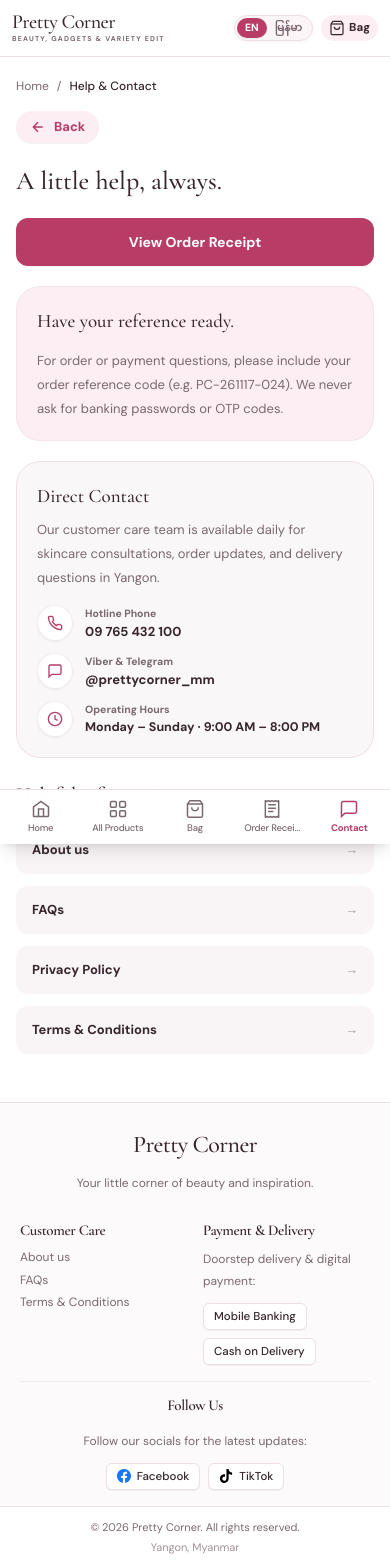
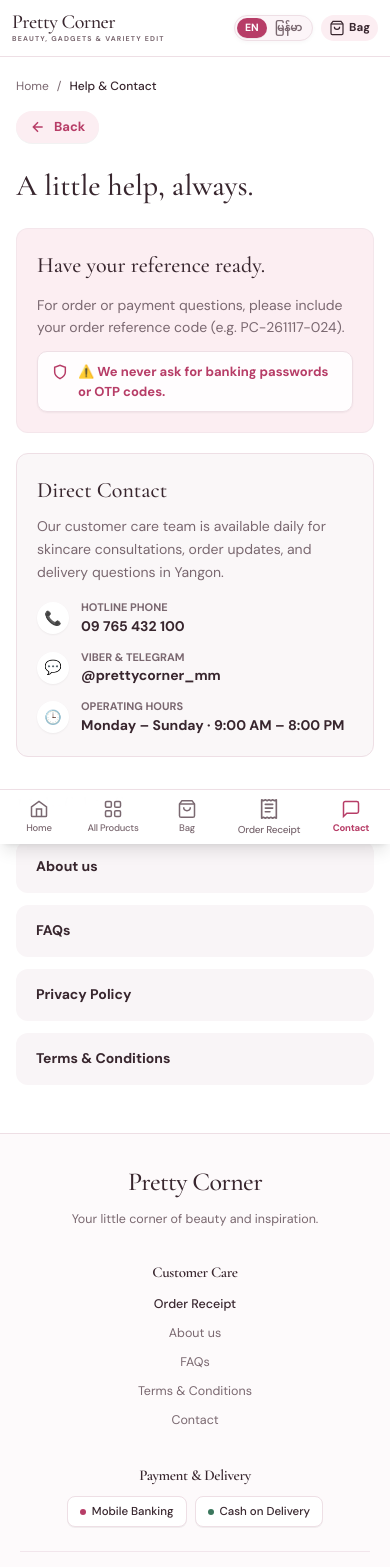
Before and after one commit to TheinMinHtet/Pretty_Corner, a Next.js app: page /contact in a window 390 px wide. Shown: the top 1567 px of the page. Built offline with nearby package versions, Linux system fonts and the light colour scheme; no server answers.

Commit message:
feat: polish UI copies, Myanmar font scaling, and receipt visibility

```diff
--- a/src/app/contact/page.tsx
+++ b/src/app/contact/page.tsx
@@ -33,80 +33,76 @@ export default function HelpAndContactPage() {
           </button>
 
           <div>
-            <h1 className={`font-serif font-medium text-[#38262e] leading-snug ${
-              language === 'my'
-                ? 'text-[20px] min-[380px]:text-[24px] sm:text-[30px]'
-                : 'text-[26px] sm:text-[38px]'
-            }`}>
-              {language === 'my' ? 'မည်သည့်အကူအညီမဆို မေးမြန်းနိုင်ပါသည်' : 'A little help, always.'}
+            <h1 className={`font-serif font-medium text-[#38262e] ${language === 'my'
+              ? 'text-[24px] sm:text-[30px]'
+              : 'text-[30px] sm:text-[38px]'
+              }`}>
+              {language === 'my' ? 'အမြဲတမ်း အဆင်သင့်ရှိသော အကူအညီ' : 'A little help, always.'}
             </h1>
           </div>
 
-          {/* Find existing order receipt CTA */}
-          <Link
-            href="/order-lookup"
-            className="w-full h-[48px] sm:h-[52px] bg-[#b73d67] text-white rounded-[12px] font-bold text-[14px] sm:text-[15px] flex items-center justify-center hover:bg-[#a33259] active:scale-[0.98] transition-all shadow-xs cursor-pointer"
-          >
-            {t.searchOrder}
-          </Link>
+          {/* Order Help Banner */}
+          <div className="bg-[#fceef2] rounded-xl p-5 sm:p-6 flex flex-col gap-3 border border-[#eedfe5]/50">
+            <h3 className="font-serif text-[22px] sm:text-[24px] font-medium text-[#38262e]">
+              {language === 'my' ? 'အမှာစာအမှတ် (Order ID) အဆင်သင့်ထားရှိပါ' : 'Have your reference ready.'}
+            </h3>
+            <p className="text-[14px] text-[#7a6870] leading-relaxed">
+              {language === 'my'
+                ? 'အမှာစာ သို့မဟုတ် ငွေပေးချေမှုဆိုင်ရာ မေးမြန်းစုံစမ်းလိုပါက အမှာစာအမှတ် (ဥပမာ - PC-261117-024) ကို ပြောပြပေးပါ။'
+                : 'For order or payment questions, please include your order reference code (e.g. PC-261117-024).'}
+            </p>
 
-          {/* Order Help Banner */}
-          <div className="bg-[#fceef2] rounded-[24px] sm:rounded-xl p-4 min-[380px]:p-5 sm:p-6 flex flex-col gap-2.5 sm:gap-3 border border-[#eedfe5]/60">
-            <h3 className="font-serif text-[17px] min-[380px]:text-[19px] sm:text-[22px] font-medium leading-[1.48] text-[#38262e]">
-              {language === 'my' ? 'အမှာစာ စုံစမ်းရန် အမှတ် (Order ID) ကို အသုံးပြုပါ' : 'Have your reference ready.'}
-            </h3>
-            <p className="text-[12.5px] min-[380px]:text-[13px] sm:text-[14px] text-[#7a6870] leading-[1.82] mt-1 sm:mt-1.5">
-              {language === 'my'
-                ? 'အမှာစာ သို့မဟုတ် ငွေပေးချေမှုဆိုင်ရာ မေးမြန်းလိုပါက အမှာစာအမှတ် (ဥပမာ - PC-261117-024) ကို ပြောပြပေးပါ။ ဘဏ်စကားဝှက် သို့မဟုတ် OTP နံပါတ်များကို Pretty Corner ဘက်မှ ဘယ်တော့မှ မတောင်းဆိုပါ။'
-                : 'For order or payment questions, please include your order reference code (e.g. PC-261117-024). We never ask for banking passwords or OTP codes.'}
-            </p>
+            {/* Security Warning Notice */}
+            <div className="flex items-start sm:items-center gap-2.5 bg-white/90 border border-[#eedfe5] text-[#b73d67] px-3.5 py-2.5 rounded-[10px] text-[13px] font-semibold shadow-xs">
+              <svg className="w-4 h-4 shrink-0 mt-0.5 sm:mt-0" viewBox="0 0 24 24" fill="none" stroke="currentColor" strokeWidth="2.2">
+                <path d="M12 22s8-4 8-10V5l-8-3-8 3v7c0 6 8 10 8 10z" />
+              </svg>
+              <span>
+                {language === 'my'
+                  ? '⚠️ ဘဏ်စကားဝှက် သို့မဟုတ် OTP နံပါတ်များကို ကျွန်ုပ်တို့ဘက်မှ ဘယ်တော့မှ မတောင်းဆိုပါ။'
+                  : '⚠️ We never ask for banking passwords or OTP codes.'}
+              </span>
+            </div>
           </div>
 
           {/* Contact Details Card */}
-          <div className="bg-[#faf7f8] rounded-[24px] sm:rounded-xl p-4 min-[380px]:p-5 sm:p-6 border border-[#eedfe5]">
-            <h3 className="font-serif text-[17px] min-[380px]:text-[19px] sm:text-[22px] font-medium leading-[1.48] text-[#38262e] mb-2 sm:mb-2.5">
+          <div className="bg-[#faf7f8] rounded-xl p-5 sm:p-6 border border-[#eedfe5]">
+            <h3 className="font-serif text-[22px] sm:text-[24px] font-medium text-[#38262e] mb-2">
               {language === 'my' ? 'တိုက်ရိုက်ဆက်သွယ်ရန်' : 'Direct Contact'}
             </h3>
-            <p className="text-[12.5px] min-[380px]:text-[13px] sm:text-[14px] text-[#7a6870] leading-[1.82] mb-4 sm:mb-5">
+            <p className="text-[14px] text-[#7a6870] leading-relaxed mb-4">
               {language === 'my'
                 ? 'ကျွန်ုပ်တို့၏ ဝန်ဆောင်မှုအဖွဲ့သည် အသားအရေဆွေးနွေးတိုင်ပင်ခြင်း၊ အမှာစာအခြေအနေနှင့် ပို့ဆောင်ရေးမေးခွန်းများအတွက် နေ့စဉ်အဆင်သင့်ရှိပါသည်။'
                 : 'Our customer care team is available daily for skincare consultations, order updates, and delivery questions in Yangon.'}
             </p>
-            <div className="space-y-3 text-[13px] sm:text-[14px] text-[#38262e]">
+            <div className="space-y-3 text-[14px] text-[#38262e]">
               <div className="flex items-center gap-3">
-                <span className="w-9 h-9 rounded-full bg-white flex items-center justify-center text-[#b73d67] shadow-xs border border-[#eedfe5]/60 shrink-0">
-                  <svg className="w-4 h-4" viewBox="0 0 24 24" fill="none" stroke="currentColor" strokeWidth="2">
-                    <path d="M22 16.92v3a2 2 0 01-2.18 2 19.79 19.79 0 01-8.63-3.07 19.5 19.5 0 01-6-6 19.79 19.79 0 01-3.07-8.67A2 2 0 014.11 2h3a2 2 0 012 1.72 12.84 12.84 0 00.7 2.81 2 2 0 01-.45 2.11L8.09 9.91a16 16 0 006 6l1.27-1.27a2 2 0 012.11-.45 12.84 12.84 0 002.81.7A2 2 0 0122 16.92z" />
-                  </svg>
+                <span className="w-8 h-8 rounded-full bg-white flex items-center justify-center text-[#b73d67] shadow-xs">
+                  📞
                 </span>
                 <div>
-                  <p className="text-[10.5px] sm:text-[11px] text-[#7a6870] font-bold">{language === 'my' ? 'ဖုန်းဟော့လိုင်း' : 'Hotline Phone'}</p>
-                  <p className="font-semibold text-[13px] sm:text-[14px]">09 765 432 100</p>
+                  <p className="text-[11px] text-[#7a6870] uppercase font-bold">{language === 'my' ? 'ဖုန်းဟော့လိုင်း' : 'Hotline Phone'}</p>
+                  <p className="font-semibold">09 765 432 100</p>
                 </div>
               </div>
 
               <div className="flex items-center gap-3">
-                <span className="w-9 h-9 rounded-full bg-white flex items-center justify-center text-[#b73d67] shadow-xs border border-[#eedfe5]/60 shrink-0">
-                  <svg className="w-4 h-4" viewBox="0 0 24 24" fill="none" stroke="currentColor" strokeWidth="2">
-                    <path d="M21 15a2 2 0 01-2 2H7l-4 4V5a2 2 0 012-2h14a2 2 0 012 2z" />
-                  </svg>
+                <span className="w-8 h-8 rounded-full bg-white flex items-center justify-center text-[#b73d67] shadow-xs">
+                  💬
                 </span>
                 <div>
-                  <p className="text-[10.5px] sm:text-[11px] text-[#7a6870] font-bold">Viber & Telegram</p>
-                  <p className="font-semibold text-[13px] sm:text-[14px]">@prettycorner_mm</p>
+                  <p className="text-[11px] text-[#7a6870] uppercase font-bold">Viber & Telegram</p>
+                  <p className="font-semibold">@prettycorner_mm</p>
                 </div>
               </div>
 
               <div className="flex items-center gap-3">
-                <span className="w-9 h-9 rounded-full bg-white flex items-center justify-center text-[#b73d67] shadow-xs border border-[#eedfe5]/60 shrink-0">
-                  <svg className="w-4 h-4" viewBox="0 0 24 24" fill="none" stroke="currentColor" strokeWidth="2">
-                    <circle cx="12" cy="12" r="10" />
-                    <polyline points="12 6 12 12 16 14" />
-                  </svg>
+                <span className="w-8 h-8 rounded-full bg-white flex items-center justify-center text-[#b73d67] shadow-xs">
+                  🕒
                 </span>
                 <div>
-                  <p className="text-[10.5px] sm:text-[11px] text-[#7a6870] font-bold">{language === 'my' ? 'ဝန်ဆောင်မှုပေးချိန်' : 'Operating Hours'}</p>
-                  <p className="font-semibold text-[12.5px] sm:text-[13.5px]">{language === 'my' ? 'တနင်္လာ မှ တနင်္ဂနွေ · နံနက် ၉:၀၀ မှ ည ၈:၀၀ အထိ' : 'Monday – Sunday · 9:00 AM – 8:00 PM'}</p>
+                  <p className="text-[11px] text-[#7a6870] uppercase font-bold">{language === 'my' ? 'ဝန်ဆောင်မှုပေးချိန်' : 'Operating Hours'}</p>
+                  <p className="font-semibold">{language === 'my' ? 'တနင်္လာ မှ တနင်္ဂနွေ · နံနက် ၉:၀၀ မှ ည ၈:၀၀ အထိ' : 'Monday – Sunday · 9:00 AM – 8:00 PM'}</p>
                 </div>
               </div>
             </div>
@@ -114,41 +110,37 @@ export default function HelpAndContactPage() {
         </div>
 
         {/* Right Column: Helpful Information Links Directory */}
-        <div className="md:col-span-6 lg:col-span-5 flex flex-col gap-3 mt-6 md:mt-0">
-          <h2 className="font-serif text-[18px] min-[380px]:text-[20px] sm:text-[24px] font-medium text-[#38262e] mb-1 leading-snug">
+        <div className="md:col-span-6 lg:col-span-5 flex flex-col gap-3 mt-8 md:mt-0">
+          <h2 className="font-serif text-[24px] sm:text-[28px] font-medium text-[#38262e] mb-1">
             {language === 'my' ? 'သိကောင်းစရာ အချက်အလက်များ' : 'Helpful information'}
           </h2>
 
           <Link
             href="/about"
-            className="w-full h-[48px] sm:h-[52px] bg-[#f9f5f7] hover:bg-[#fceef2] rounded-xl px-4 sm:px-5 flex items-center justify-between text-[#38262e] font-bold text-[13px] sm:text-[14px] transition-colors"
+            className="w-full h-[52px] bg-[#f9f5f7] hover:bg-[#fceef2] rounded-xl px-5 flex items-center justify-between text-[#38262e] font-bold text-[14px] transition-colors"
           >
             <span>{t.aboutUs}</span>
-            <span className="text-[#a89aa0]">→</span>
           </Link>
 
           <Link
             href="/faq"
-            className="w-full h-[48px] sm:h-[52px] bg-[#f9f5f7] hover:bg-[#fceef2] rounded-xl px-4 sm:px-5 flex items-center justify-between text-[#38262e] font-bold text-[13px] sm:text-[14px] transition-colors"
+            className="w-full h-[52px] bg-[#f9f5f7] hover:bg-[#fceef2] rounded-xl px-5 flex items-center justify-between text-[#38262e] font-bold text-[14px] transition-colors"
           >
             <span>{t.faqs}</span>
-            <span className="text-[#a89aa0]">→</span>
           </Link>
 
           <Link
             href="/policies/privacy"
-            className="w-full h-[48px] sm:h-[52px] bg-[#f9f5f7] hover:bg-[#fceef2] rounded-xl px-4 sm:px-5 flex items-center justify-between text-[#38262e] font-bold text-[13px] sm:text-[14px] transition-colors"
+            className="w-full h-[52px] bg-[#f9f5f7] hover:bg-[#fceef2] rounded-xl px-5 flex items-center justify-between text-[#38262e] font-bold text-[14px] transition-colors"
           >
             <span>{t.privacyPolicy}</span>
-            <span className="text-[#a89aa0]">→</span>
           </Link>
 
           <Link
             href="/policies/terms"
-            className="w-full h-[48px] sm:h-[52px] bg-[#f9f5f7] hover:bg-[#fceef2] rounded-xl px-4 sm:px-5 flex items-center justify-between text-[#38262e] font-bold text-[13px] sm:text-[14px] transition-colors"
+            className="w-full h-[52px] bg-[#f9f5f7] hover:bg-[#fceef2] rounded-xl px-5 flex items-center justify-between text-[#38262e] font-bold text-[14px] transition-colors"
           >
             <span>{t.termsAndConditions}</span>
-            <span className="text-[#a89aa0]">→</span>
           </Link>
         </div>
       </div>
--- a/src/app/globals.css
+++ b/src/app/globals.css
@@ -24,11 +24,51 @@
 }
 
 .font-serif {
-  font-family: var(--font-cormorant), Georgia, serif;
+  font-family: var(--font-cormorant), "Pyidaungsu", "Padauk", Georgia, serif;
 }
 
 .font-sans {
-  font-family: var(--font-dmsans), -apple-system, BlinkMacSystemFont, "Segoe UI", Roboto, sans-serif;
+  font-family: var(--font-dmsans), "Pyidaungsu", "Padauk", "Myanmar Text", -apple-system, BlinkMacSystemFont, "Segoe UI", Roboto, sans-serif;
+}
+
+/* Myanmar Typography Enhancements:
+   Myanmar script occupies larger vertical space and width per character.
+   When Myanmar language is active (`lang="my"` or `.lang-my`), we slightly scale down
+   font size and improve line-height and word-break so sentences remain balanced and uncluttered. */
+html[lang="my"],
+.lang-my {
+  font-size: 91.5%;
+  line-height: 1.6;
+  letter-spacing: -0.01em;
+  word-break: break-word;
+}
+
+html[lang="my"] h1,
+.lang-my h1 {
+  font-size: 0.9em;
+  line-height: 1.35;
+}
+
+html[lang="my"] h2,
+.lang-my h2 {
+  font-size: 0.9em;
+  line-height: 1.4;
+}
+
+html[lang="my"] h3,
+.lang-my h3 {
+  font-size: 0.92em;
+  line-height: 1.45;
+}
+
+html[lang="my"] p,
+.lang-my p {
+  line-height: 1.68;
+}
+
+html[lang="my"] button,
+.lang-my button {
+  letter-spacing: normal;
 }
 
 .font-myanmar {
--- a/src/app/page.tsx
+++ b/src/app/page.tsx
@@ -237,15 +237,9 @@ export default function HomePage() {
           {/* Right Side Content */}
           <div className="w-full md:w-auto md:max-w-md flex flex-col justify-center items-start gap-3">
             <div>
-              <span className="inline-block text-[10.5px] min-[380px]:text-[11px] font-bold text-[#b73d67] bg-white/90 px-2.5 py-0.5 rounded-full border border-[#eedfe5] mb-2">
-                {t.storeLocationBadge}
-              </span>
               <h4 className="font-serif text-[18px] min-[380px]:text-[20px] sm:text-[24px] font-medium leading-[1.48] text-[#38262e]">
                 {t.storeLocationHeading}
               </h4>
-              <p className="text-[12.5px] min-[380px]:text-[13px] sm:text-[14px] text-[#7a6870] leading-[1.82] mt-2.5 sm:mt-3 max-w-prose">
-                {t.storeLocationDescription}
-              </p>
             </div>
           </div>
         </div>
--- a/src/components/Footer.tsx
+++ b/src/components/Footer.tsx
@@ -11,77 +11,86 @@ export default function Footer({ hasBottomNav = false }: { hasBottomNav?: boolea
 
   return (
     <footer className="w-full bg-[#fdfafb] border-t border-[#eedfe5] mt-auto">
-      {/* 1. Main Footer Grid: Classic 3 columns (Left: Brand, Middle: Customer Care, Right: Payment & Delivery) */}
-      <div className="max-w-6xl mx-auto px-3.5 min-[380px]:px-5 sm:px-6 lg:px-8 pt-4 sm:pt-7 lg:pt-9 pb-4 sm:pb-7">
-        <div className="grid grid-cols-2 md:grid-cols-4 gap-4 sm:gap-7 lg:gap-10 items-start">
+      {/* 1. Main Footer Grid: Clean responsive layout with elegant typography and spacing */}
+      <div className="max-w-6xl mx-auto px-5 sm:px-6 lg:px-8 pt-7 sm:pt-9 pb-6 sm:pb-8">
+        <div className="grid grid-cols-1 sm:grid-cols-2 md:grid-cols-4 gap-6 sm:gap-7 lg:gap-10 items-start">
           {/* Column 1: Brand */}
-          <div className="col-span-2 md:col-span-1 flex flex-col items-center md:items-start text-center md:text-left self-center md:self-start py-2 md:py-0">
-            <Link href="/" className="inline-block group text-center md:text-left">
-              <span className="font-serif text-[24px] sm:text-[28px] lg:text-[30px] font-medium text-[#38262e] tracking-tight group-hover:text-[#b73d67] transition-colors">
+          <div className="flex flex-col items-center sm:items-start text-center sm:text-left">
+            <Link href="/" className="inline-block group">
+              <span className="font-serif text-[26px] sm:text-[28px] lg:text-[30px] font-medium text-[#38262e] tracking-tight group-hover:text-[#b73d67] transition-colors">
                 {t.brandName}
               </span>
             </Link>
-            <p className="text-[12px] sm:text-[13px] text-[#7a6870] mt-2.5 leading-[1.82]">
+            <p className="text-[12.5px] sm:text-[13px] text-[#7a6870] mt-2 leading-relaxed max-w-xs sm:max-w-none">
               {t.footerDescription}
             </p>
           </div>
 
           {/* Column 2: Customer Care */}
-          <div className="col-span-1">
-            <h4 className="font-serif text-[15px] sm:text-[17px] font-semibold text-[#38262e] mb-2 sm:mb-3 tracking-tight">
+          <div className="flex flex-col items-center sm:items-start text-center sm:text-left pt-2 sm:pt-0">
+            <h4 className="font-serif text-[15px] sm:text-[17px] font-semibold text-[#38262e] mb-2.5 sm:mb-3 tracking-tight">
               {t.customerCare}
             </h4>
-            <ul className="space-y-1.5 sm:space-y-2 text-[12px] sm:text-[13px] text-[#7a6870] leading-snug">
+            <ul className="space-y-2 text-[12.5px] sm:text-[13px] text-[#7a6870] leading-snug">
               <li>
-                <Link href="/about" className="hover:text-[#b73d67] transition-colors inline-block">
+                <Link href="/order-lookup" className="hover:text-[#b73d67] transition-colors inline-block py-0.5 font-medium text-[#38262e]">
+                  {t.navReceipt}
+                </Link>
+              </li>
+              <li>
+                <Link href="/about" className="hover:text-[#b73d67] transition-colors inline-block py-0.5">
                   {t.aboutUs}
                 </Link>
               </li>
               <li>
-                <Link href="/faq" className="hover:text-[#b73d67] transition-colors inline-block">
+                <Link href="/faq" className="hover:text-[#b73d67] transition-colors inline-block py-0.5">
                   {t.faqs}
                 </Link>
               </li>
               <li>
-                <Link href="/policies/terms" className="hover:text-[#b73d67] transition-colors inline-block">
+                <Link href="/policies/terms" className="hover:text-[#b73d67] transition-colors inline-block py-0.5">
                   {t.termsAndConditions}
+                </Link>
+              </li>
+              <li>
+                <Link href="/contact" className="hover:text-[#b73d67] transition-colors inline-block py-0.5">
+                  {t.navContact}
                 </Link>
               </li>
             </ul>
           </div>
 
           {/* Column 3: Payment & Delivery */}
-          <div className="col-span-1">
-            <h4 className="font-serif text-[15px] sm:text-[17px] font-semibold text-[#38262e] mb-1.5 sm:mb-2 tracking-tight">
+          <div className="flex flex-col items-center sm:items-start text-center sm:text-left pt-2 sm:pt-0">
+            <h4 className="font-serif text-[15px] sm:text-[17px] font-semibold text-[#38262e] mb-2.5 sm:mb-3 tracking-tight">
               {t.paymentAndDelivery}
             </h4>
-            <p className="text-[12px] sm:text-[13px] text-[#7a6870] leading-[1.82] mt-2 mb-2.5">
-              {t.doorstepDelivery}
-            </p>
-            <div className="flex flex-col min-[360px]:flex-row flex-wrap gap-1.5 min-[360px]:gap-2 text-[11px] sm:text-[12px] font-medium text-[#38262e]">
-              <span className="bg-white border border-[#eedfe5] px-2 py-0.5 min-[380px]:px-2.5 min-[380px]:py-1 rounded-[6px] shadow-2xs inline-block w-fit text-[10.5px] min-[380px]:text-[11.5px]">
+            <div className="flex flex-row flex-wrap justify-center sm:justify-start gap-2 text-[11.5px] sm:text-[12px] font-medium text-[#38262e]">
+              <span className="bg-white border border-[#eedfe5] px-3 py-1.5 rounded-lg shadow-2xs inline-flex items-center gap-1.5">
+                <span className="w-1.5 h-1.5 rounded-full bg-[#b73d67]" />
                 {t.mobileBanking}
               </span>
-              <span className="bg-white border border-[#eedfe5] px-2 py-0.5 min-[380px]:px-2.5 min-[380px]:py-1 rounded-[6px] shadow-2xs inline-block w-fit text-[10.5px] min-[380px]:text-[11.5px]">
+              <span className="bg-white border border-[#eedfe5] px-3 py-1.5 rounded-lg shadow-2xs inline-flex items-center gap-1.5">
+                <span className="w-1.5 h-1.5 rounded-full bg-[#3b775d]" />
                 {t.cod}
               </span>
             </div>
           </div>
 
           {/* Column 4: Follow Us */}
-          <div className="col-span-2 md:col-span-1 pt-3 md:pt-0 border-t md:border-t-0 border-[#eedfe5]/60 flex flex-col items-center md:items-start text-center md:text-left">
-            <h4 className="font-serif text-[15px] sm:text-[17px] font-semibold text-[#38262e] mb-1.5 sm:mb-2 tracking-tight">
+          <div className="flex flex-col items-center sm:items-start text-center sm:text-left pt-3 sm:pt-0 border-t sm:border-t-0 border-[#eedfe5]/70 w-full sm:w-auto">
+            <h4 className="font-serif text-[15px] sm:text-[17px] font-semibold text-[#38262e] mb-2 sm:mb-2.5 tracking-tight">
               {t.followUs}
             </h4>
-            <p className="text-[12px] sm:text-[13px] text-[#7a6870] leading-[1.82] mt-2 mb-2.5 max-w-xs">
+            <p className="text-[12px] sm:text-[13px] text-[#7a6870] leading-relaxed mb-3 max-w-xs">
               {t.followUsDesc}
             </p>
-            <div className="flex items-center gap-2 text-[11.5px] sm:text-[12px] font-medium text-[#38262e]">
+            <div className="flex items-center justify-center sm:justify-start gap-2.5 text-[12px] font-medium text-[#38262e]">
               <a
                 href={facebookUrl}
                 target="_blank"
                 rel="noopener noreferrer"
-                className="bg-white border border-[#eedfe5] hover:border-[#1877f2] hover:text-[#1877f2] px-2.5 py-1 rounded-[6px] shadow-2xs inline-flex items-center gap-1.5 transition-all cursor-pointer group"
+                className="bg-white border border-[#eedfe5] hover:border-[#1877f2] hover:text-[#1877f2] px-3 py-1.5 rounded-lg shadow-2xs inline-flex items-center gap-1.5 transition-all cursor-pointer group"
                 title="Follow us on Facebook"
               >
                 <svg className="w-3.5 h-3.5 fill-[#1877f2]" viewBox="0 0 24 24">
@@ -94,7 +103,7 @@ export default function Footer({ hasBottomNav = false }: { hasBottomNav?: boolea
                 href={tiktokUrl}
                 target="_blank"
                 rel="noopener noreferrer"
-                className="bg-white border border-[#eedfe5] hover:border-[#000000] hover:text-[#000000] px-2.5 py-1 rounded-[6px] shadow-2xs inline-flex items-center gap-1.5 transition-all cursor-pointer group"
+                className="bg-white border border-[#eedfe5] hover:border-[#000000] hover:text-[#000000] px-3 py-1.5 rounded-lg shadow-2xs inline-flex items-center gap-1.5 transition-all cursor-pointer group"
                 title="Follow us on TikTok"
               >
                 <svg className="w-3.5 h-3.5 fill-[#000000]" viewBox="0 0 24 24">
@@ -108,8 +117,8 @@ export default function Footer({ hasBottomNav = false }: { hasBottomNav?: boolea
       </div>
 
       {/* 2. Bottom Copyright Bar - Clears bottom navigation on mobile */}
-      <div className={`border-t border-[#eedfe5] bg-white pt-3 px-5 sm:px-6 lg:px-8 ${hasBottomNav ? 'pb-[72px] md:pb-3' : 'pb-3'}`}>
-        <div className="max-w-6xl mx-auto flex flex-col sm:flex-row items-center justify-between gap-1 sm:gap-2 text-[11px] sm:text-[12px] text-[#7a6870] text-center sm:text-left">
+      <div className={`border-t border-[#eedfe5] bg-white py-3.5 px-5 sm:px-6 lg:px-8 ${hasBottomNav ? 'pb-[92px] md:pb-3.5' : 'pb-3.5'}`}>
+        <div className="max-w-6xl mx-auto flex flex-col sm:flex-row items-center justify-between gap-1.5 sm:gap-2 text-[11.5px] sm:text-[12px] text-[#7a6870] text-center sm:text-left">
           <p>© {new Date().getFullYear()} Pretty Corner. {t.allRightsReserved}</p>
           <p className="text-[#a4929a]">
             {t.yangonMyanmar}
--- a/src/components/Navigation.tsx
+++ b/src/components/Navigation.tsx
@@ -82,17 +82,17 @@ export default function Navigation() {
           href="/order-lookup"
           aria-label={t.navReceipt}
           title={t.navReceipt}
-          className={`flex flex-col items-center justify-center flex-1 max-w-[60px] sm:max-w-[68px] py-0.5 sm:py-1 transition-colors ${
+          className={`flex flex-col items-center justify-center flex-1 min-w-[56px] max-w-[76px] py-1 transition-colors ${
             isReceipt ? 'text-[#b73d67]' : 'text-[#7a6870] hover:text-[#38262e]'
           }`}
         >
-          <svg className="w-[20px] h-[20px] sm:w-[22px] sm:h-[22px]" viewBox="0 0 24 24" fill="none" stroke="currentColor" strokeWidth="1.8" strokeLinecap="round" strokeLinejoin="round">
+          <svg className="w-[22px] h-[22px] shrink-0" viewBox="0 0 24 24" fill="none" stroke="currentColor" strokeWidth="1.8" strokeLinecap="round" strokeLinejoin="round">
             <path d="M4 2v20l2-1 2 1 2-1 2 1 2-1 2 1 2-1 2 1V2l-2 1-2-1-2 1-2-1-2 1-2-1-2 1-2-1Z" />
             <path d="M8 7h8" />
             <path d="M8 11h8" />
             <path d="M8 15h5" />
           </svg>
-          <span className={`text-[9.5px] sm:text-[10.5px] mt-0.5 tracking-tight truncate max-w-full px-0.5 ${isReceipt ? 'font-bold' : 'font-medium'}`}>
+          <span className={`text-[10px] sm:text-[10.5px] mt-0.5 tracking-tight whitespace-nowrap text-center ${isReceipt ? 'font-bold' : 'font-medium'}`}>
             {t.navReceipt}
           </span>
         </Link>
```
Also changed, not shown: src/app/bag/page.tsx (+5 -7 lines), src/app/order-confirmation/page.tsx (+7 -5 lines), src/app/payment-pending/page.tsx (+12 -10 lines), src/app/shop/page.tsx (+7 -5 lines), src/components/DeliveryMapPicker.tsx (+1 -16 lines), src/components/HeroBannerSlider.tsx (+5 -48 lines), src/context/StoreContext.tsx (+16 -0 lines).
